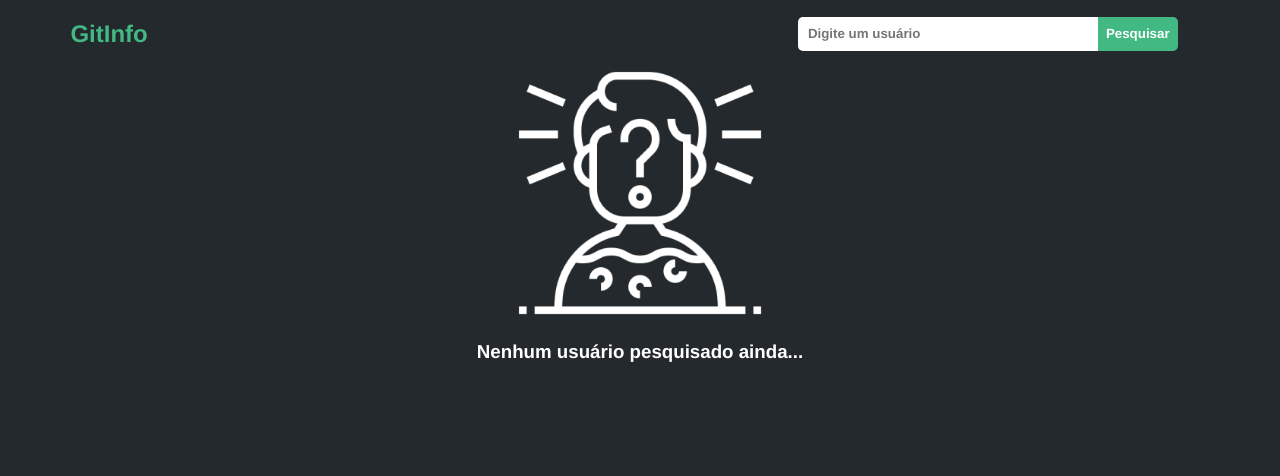
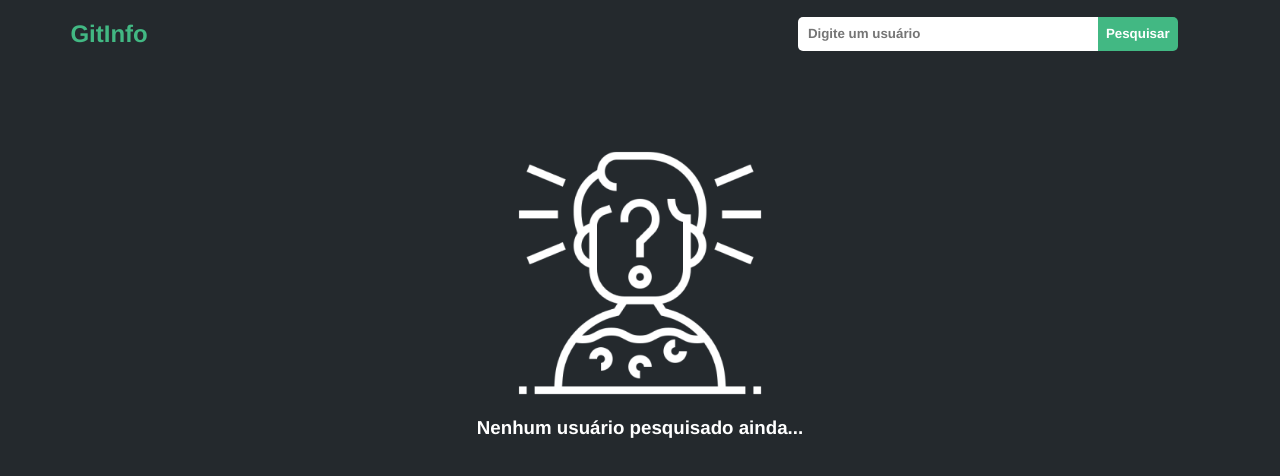
Before and after one commit to owarleysouza/github-user-information, a Vue app: page / in a window 1280 px wide. Shown: the top 476 px of the page. Built offline with nearby package versions, Linux system fonts and the light colour scheme.

Commit message:
home not user layout improved

```diff
--- a/src/pages/HomeNotUser.vue
+++ b/src/pages/HomeNotUser.vue
@@ -1,5 +1,5 @@
 <template>
-    <div>
+    <div class="container">
         <img alt="Not User" src="../assets/not-user.png">
         <h3>Nenhum usuário pesquisado ainda... </h3>
     </div>
@@ -12,6 +12,14 @@
 </script>
 
 <style scoped>
+    .container{
+        display: flex;
+        flex-direction: column;
+        align-items: center;
+        justify-content: center;
+        margin: 5rem 0;
+    }
+
     img{
         height: 250px;
         width: 250px;
```
